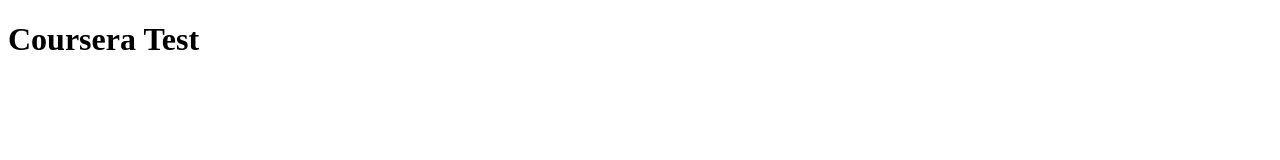
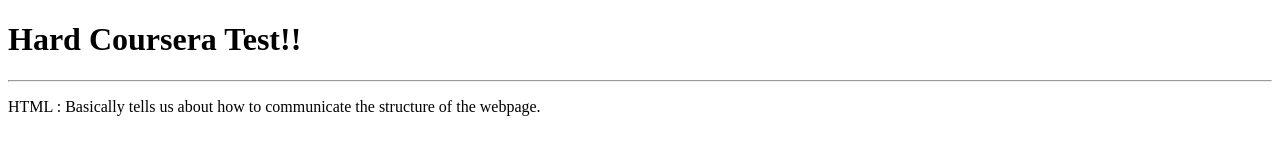
Before and after one commit to globbleofficial/Coursera-Test, a plain HTML site: page site/index.html in a window 1280 px wide. Drawn offline with Linux system fonts and the light colour scheme.

Commit message:
made changes in index.html file

```diff
--- a/site/index.html
+++ b/site/index.html
@@ -6,6 +6,16 @@
     <title>Coursera Test</title>
 </head>
 <body>
-    <h1>Coursera Test</h1>
+    <!-- root of the content of the webpage which user can see and interact with -->
+
+    <!-- #body of the webpage which contains the content of the webpage -->
+    <!--
+    Out first HTML tags!
+    <html> -  <meta> - <head> - <title> - <body> - <h1> - <hr> - <p>
+    -->
+
+    <h1>Hard Coursera Test!!</h1>
+    <hr>
+    <p>HTML : Basically tells us about how to communicate the structure of the webpage.</p>
 </body>
 </html>
```
